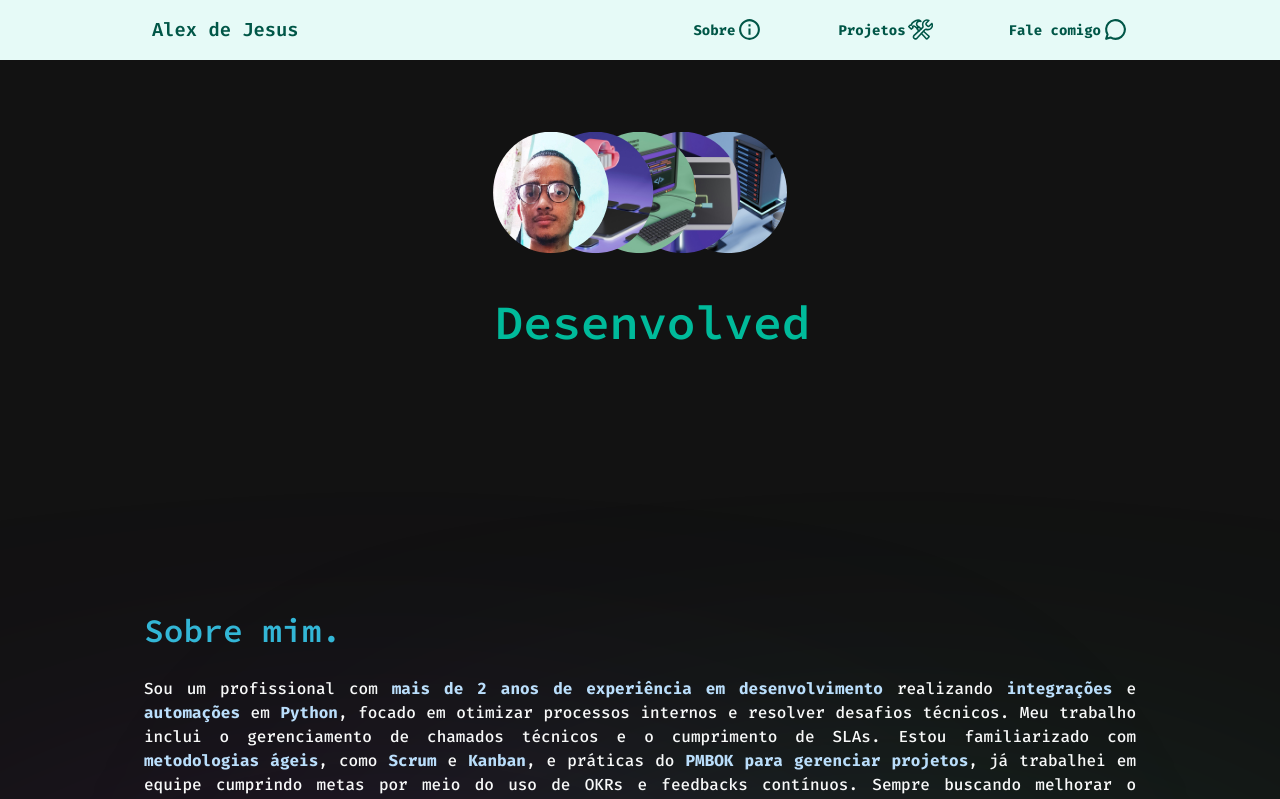
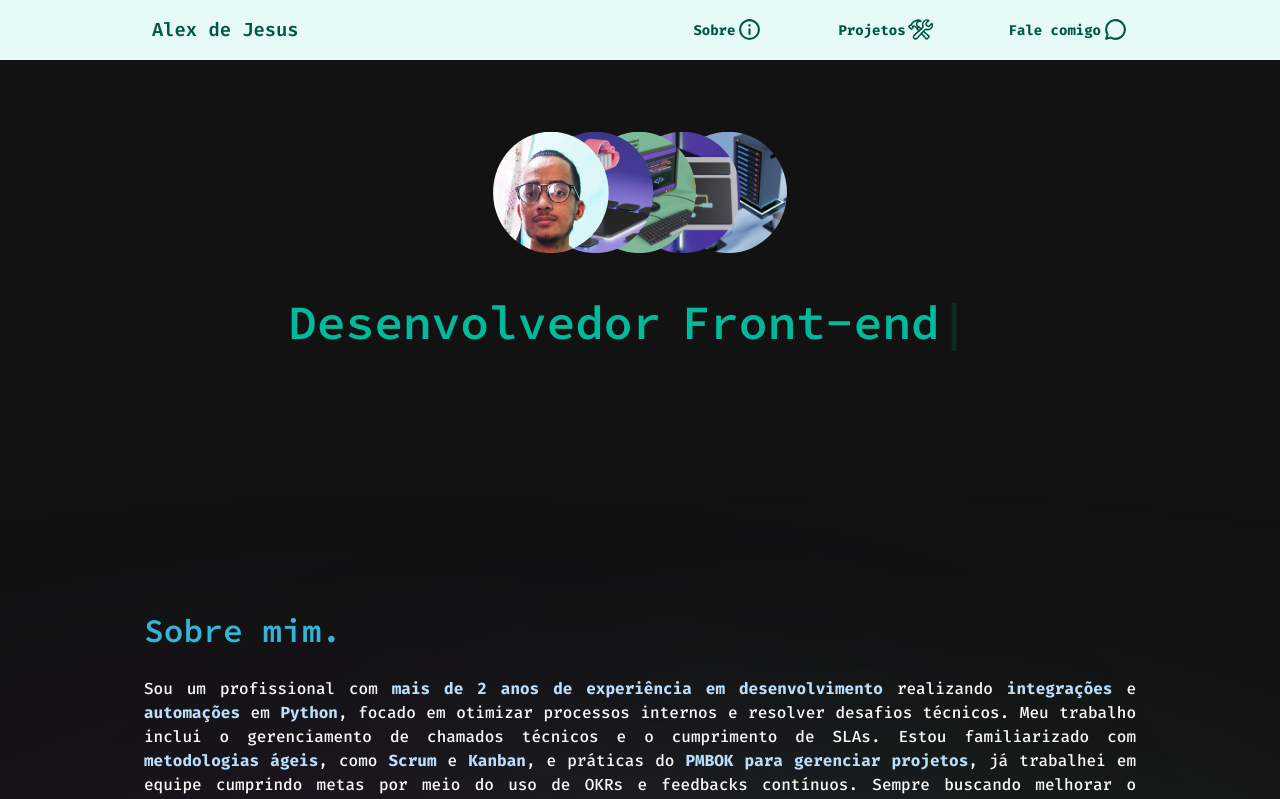
Before and after one commit to AlexdeJesusFS/portfolio, a React (Create React App) app in the folder portfolio/: page / in a window 1280 px wide. Shown: the top 799 px of the page. Built offline with nearby package versions, Linux system fonts and the light colour scheme.

Commit message:
TypeWrite refatorado.
alterado para prefixo ser um valor fixo como antes;
tamanho fixo para TypedContainer de ReactTyped, garantindo assim que sua animação não interfira na posição do prefixo.

```diff
--- a/portfolio/src/pages/home/components/TypeWriter/index.tsx
+++ b/portfolio/src/pages/home/components/TypeWriter/index.tsx
@@ -1,4 +1,4 @@
-import { useState } from "react";
+//import { useState } from "react";
 import {ReactTyped} from "react-typed";
 import { ITypewriterProps } from "./types";
 import { Container, TypedContainer } from "./styles";
@@ -12,38 +12,24 @@ function TypeWrite({
   backDelay,
   startDelay,
 }: ITypewriterProps) {
-  const [isFirstComplete, setIsFirstComplete] = useState(false); // Estado para controlar final do primeiro ReactTyped
+  // Estado para controlar final do primeiro ReactTyped
+  //const [isFirstComplete, setIsFirstComplete] = useState(false);
 
   return (
     <Container>
+      <span>{prefix}</span>
 
-    <TypedContainer>
-      <ReactTyped
-        strings={[prefix]} // Texto fixo como prefixo
-        typeSpeed={typeSpeed} // Velocidade da digitação
-        backSpeed={backSpeed} // Velocidade para apagar
-        loop={false} // Apenas uma vez
-        backDelay={backDelay} // Tempo antes de apagar (não usado pois loop é false)
-        startDelay={startDelay} // Delay inicial
-        showCursor={false} // Sem cursor no primeiro
-        onComplete={() => setIsFirstComplete(true)} // Marca como completo
-        className="prefix"
-      />
-      </TypedContainer>
-
-      {isFirstComplete && ( // Exibe o segundo apenas quando o primeiro terminar
       <TypedContainer>
-        <ReactTyped
+        <ReactTyped className="typed"
           strings={phrases} // Frases dinâmicas passadas como props
           typeSpeed={typeSpeed} // Velocidade da digitação
           backSpeed={backSpeed} // Velocidade para apagar
           loop={loop} // Define se o texto deve ser loopado
           backDelay={backDelay} // Delay antes de apagar
-          startDelay={0} // Sem delay adicional
+          startDelay={startDelay} // Sem delay adicional
           showCursor={true} // Cursor ativado para o segundo
         />
       </TypedContainer>
-      )}
     </Container>
   );
 }
--- a/portfolio/src/pages/home/components/TypeWriter/styles.ts
+++ b/portfolio/src/pages/home/components/TypeWriter/styles.ts
@@ -1,28 +1,20 @@
 import styled from "styled-components";
 
 export const Container = styled.div`
-    display: inline-block;
+    display: flex;
+    flex-direction: row;
+    //width: 790px;
     width: 100%;
     align-items: center;
-    //gap: 50rem;
-
-    text-align: center;
-    overflow: hidden; // Impede o texto de ultrapassar os limites do contêiner
-    white-space: nowrap; // Evita quebra de linhas
+    justify-content: center;
+    gap: 20px;
+    //gap: clamp(30px);
+    white-space: nowrap; //evita quebra de linhas
 
     //text:
     color: ${({ theme }) => theme.colors.Primary["water green-600"]};
-
-    .prefix {
-        position: relative;
-    }
 `;
 
 export const TypedContainer = styled.div`
-    display: inline-block;
-    margin-left: 2.5rem;
-    //border: 1px solid white;
-    //width: fit-content; // largura fixa impedindo movimento horizontal durante animação
-    //overflow: hidden; // Impede o texto de ultrapassar os limites do contêiner
-
+    width: clamp(203px, 25.03vw, 333px);
 `;
```
